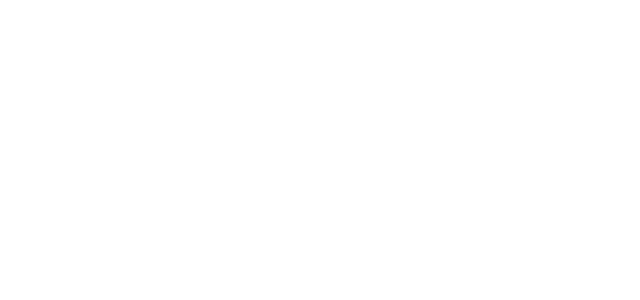
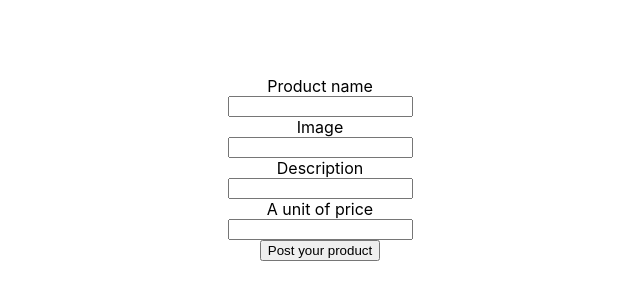
Before and after one commit to lecuong1502/shoppingReact, a React (Create React App) app: page /create-product in a window 1280 px wide. Before the commit this address had no page. Shown: the part 232-532 px from the top of the page, without its empty margins (320-960 px from the left). Built offline with nearby package versions, Linux system fonts and the light colour scheme; the HTML template or start-up script is replaced by a standard one.

Commit message:
post products

```diff
--- a/src/App.js
+++ b/src/App.js
@@ -4,6 +4,7 @@
 import ProductsScreen from "./screens/ProductsScreen";
 import ProductDetailScreen from "./screens/ProductDetailScreen";
 import { BrowserRouter, Routes, Route } from "react-router-dom";
+import PostProductScreen from './screens/PostProductsScreen';
 
 function App() {
   return (
@@ -12,6 +13,7 @@
         <Route path="/login" element={<LoginScreen />} />
         <Route path="/signup" element={<SignupScreen />} />
         <Route path="/products" element={<ProductsScreen />} />
+        <Route path="/create-product" element={<PostProductScreen />} />
         <Route path="/products/:id" element={<ProductDetailScreen />} />
       </Routes>
     </BrowserRouter>
--- a/src/screens/LoginScreen/index.js
+++ b/src/screens/LoginScreen/index.js
@@ -36,7 +36,7 @@
           const resultJson = JSON.parse(result);
           if (resultJson?.token) {
             await localStorage.setItem("ACCESS_TOKEN", resultJson?.token);
-            navigate("/products");
+            navigate("/create-product");
           } else {
             alert(resultJson?.error);
           }
--- /dev/null
+++ b/src/screens/PostProductsScreen/index.js
@@ -0,0 +1,76 @@
+import "./index.css";
+import React, { useState, useEffect } from "react";
+import { redirect, useNavigate } from "react-router-dom";
+import { BASE_URL } from "../../environment";
+
+const PostProductScreen = () => {
+  const [productName, setProductName] = useState("");
+  const [image, setImage] = useState("");
+  const [description, setDescription] = useState("");
+  const [aUnitOfPrice, setaUnitOfPrice] = useState("");
+
+  const navigate = useNavigate();
+
+  const postproduct = async () => {
+    if (!productName || !description || !aUnitOfPrice) {
+      alert("all field are required");
+      return;
+    }
+    try {
+        const token = await localStorage.getItem("ACCESS_TOKEN");
+        var myHeaders = new Headers();
+        myHeaders.append("Content-Type", "application/json");
+        myHeaders.append("token", token);
+
+        var raw = JSON.stringify({
+            productName,
+            image,
+            description,
+            a_unit_of_price: aUnitOfPrice,
+        });
+
+        var requestOptions = {
+            method: "POST",
+            headers : myHeaders,
+            body : raw,
+            redirect : "follow",
+        };
+
+        fetch(`${BASE_URL}/api/create-product`, requestOptions)
+            .then((response) => response.text())
+            .then(async (result) => {
+                const resultJson = JSON.parse(result);
+                if(resultJson?.insertId) {
+                    navigate("/products");
+                } else{
+                    alert(resultJson?.error);
+                }
+            })
+            .catch((error) => console.log("error",error));
+    } catch (error) {
+        console.log(error);
+    }
+  };
+
+  return(
+    <div className="container">
+      <div>Product name</div>
+      <input value={productName} onChange={(e) => setProductName(e.target.value)} />
+      <div>Image</div>
+      <input value={image} onChange={(e) => setImage(e.target.value)} />
+
+      <div>Description</div>
+      <input
+        value={description}
+        onChange={(e) => setDescription(e.target.value)}
+      />
+
+      <div>A unit of price</div>
+      <input value={aUnitOfPrice} onChange={(e) => setaUnitOfPrice(e.target.value)} />
+
+      <button onClick={postproduct}>Post your product</button>
+    </div>
+  );
+};
+
+export default PostProductScreen;
```
Also changed, not shown: src/screens/PostProductsScreen/index.css (added).
